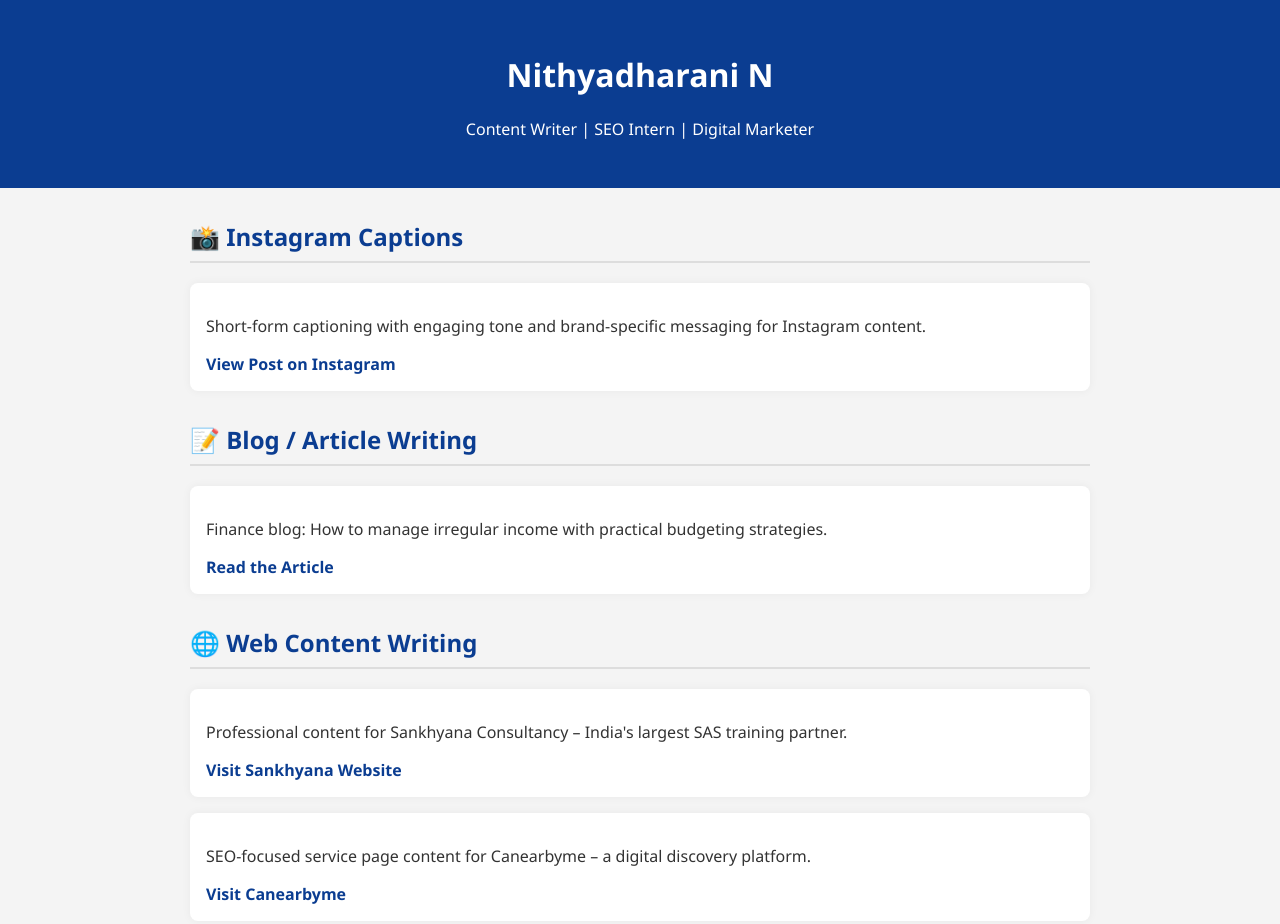
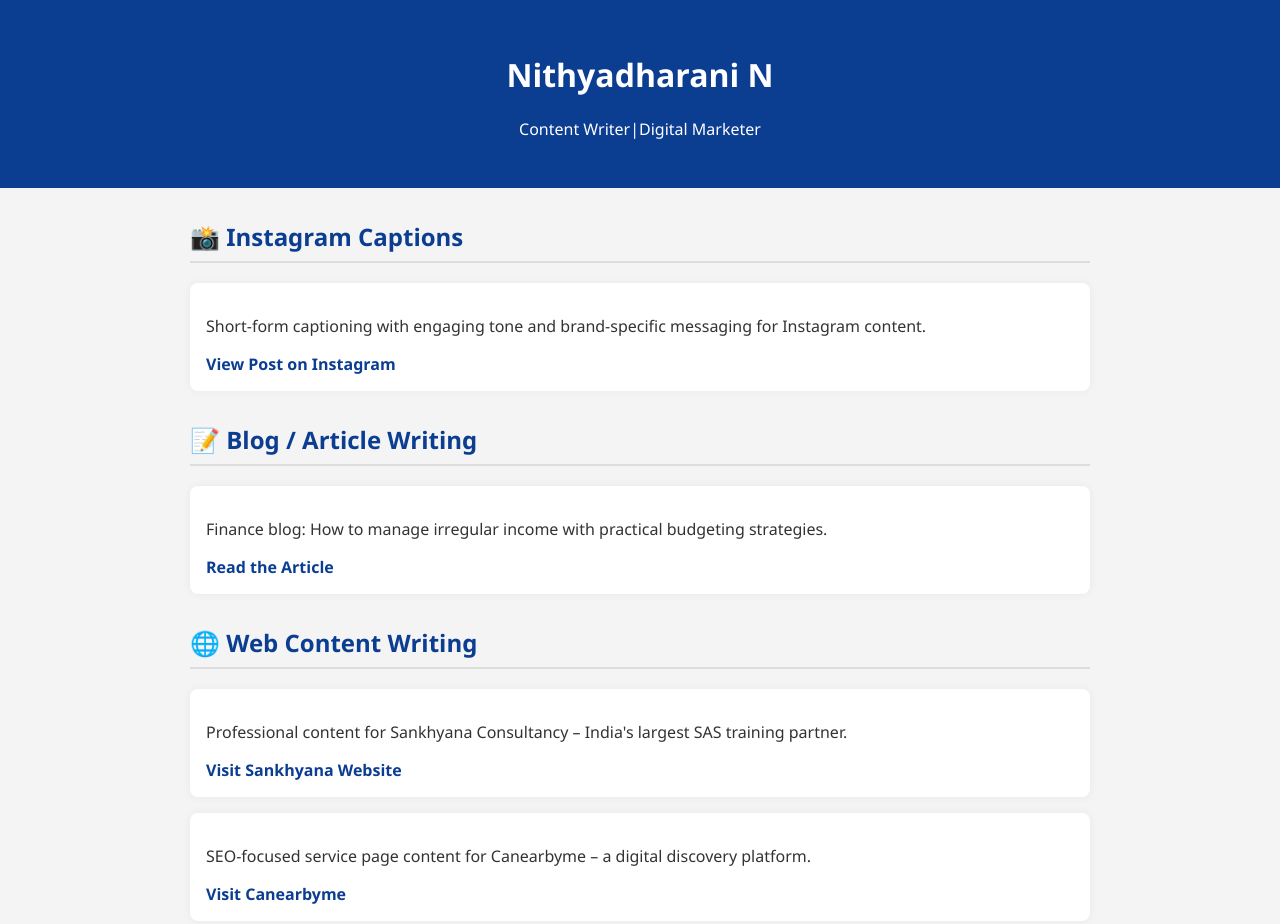
Before and after one commit to Nithya-123-prog/content-writer-portfolio, a plain HTML site: page index.html in a window 1280 px wide. Shown: the top 924 px of the page. Drawn offline with Linux system fonts and the light colour scheme.

Commit message:
Update index.html

```diff
--- a/index.html
+++ b/index.html
@@ -58,7 +58,7 @@
 
   <header>
     <h1>Nithyadharani N</h1>
-    <p>Content Writer | SEO Intern | Digital Marketer</p>
+    <p>Content Writer|Digital Marketer</p>
   </header>
 
   <main>
```
